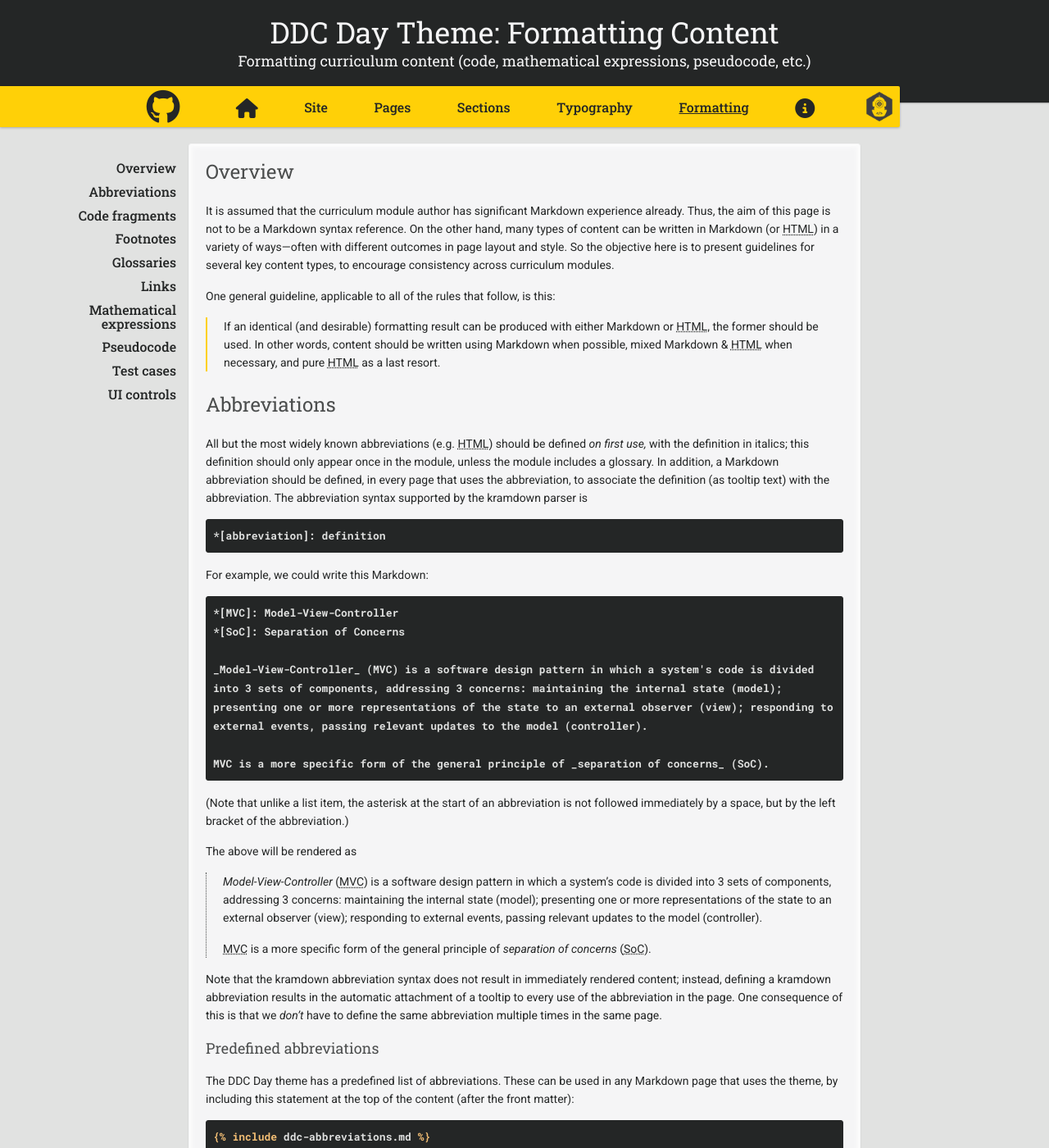
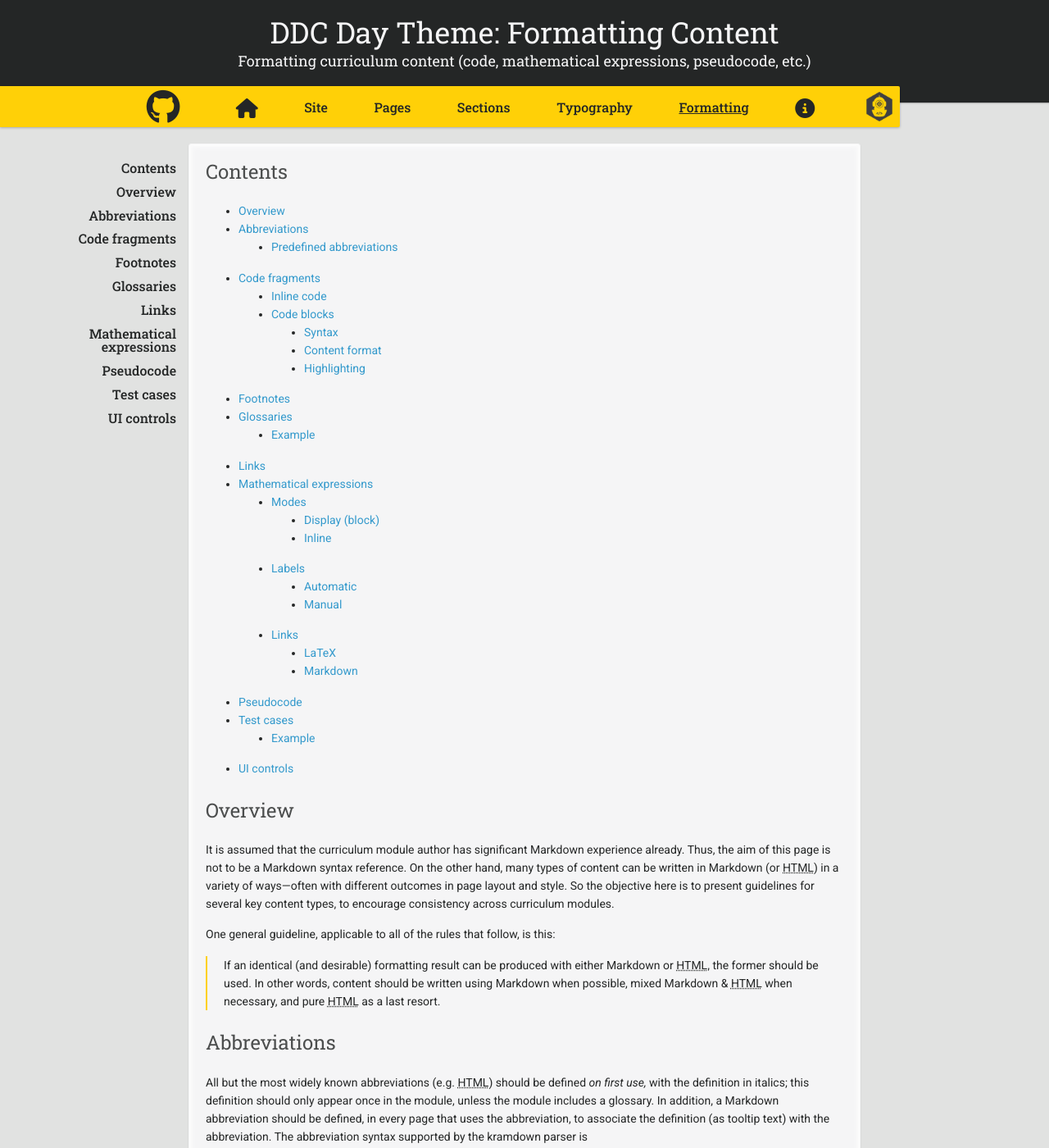
Before and after one commit to ddc-java/ddc-day, a Jekyll site: the page built from formatting.md, in a window 1280 px wide and 1400 px high. Shown: the whole window at 82% size. Built offline with Jekyll 4.4.1, drawn with Linux system fonts in a browser that asks for light colours; nearby versions of some CDN libraries; our own code applies the rules of GitHub Pages for plain Markdown files; formulas are drawn with MathJax 3; some of the changed text lies outside the part shown.

Commit message:
Expand w/ TOC & styling content

```diff
--- a/formatting.md
+++ b/formatting.md
@@ -6,6 +6,12 @@ description: "Formatting curriculum content (code, mathematical expressions, pse
 ---
 
 {% include ddc-abbreviations.md %}
+
+## Contents
+{:.no_toc}
+
+* TOC
+{:toc}
 
 ## Overview
 
```
Also changed, not shown: other parts of formatting.md (+1 -1 lines).
